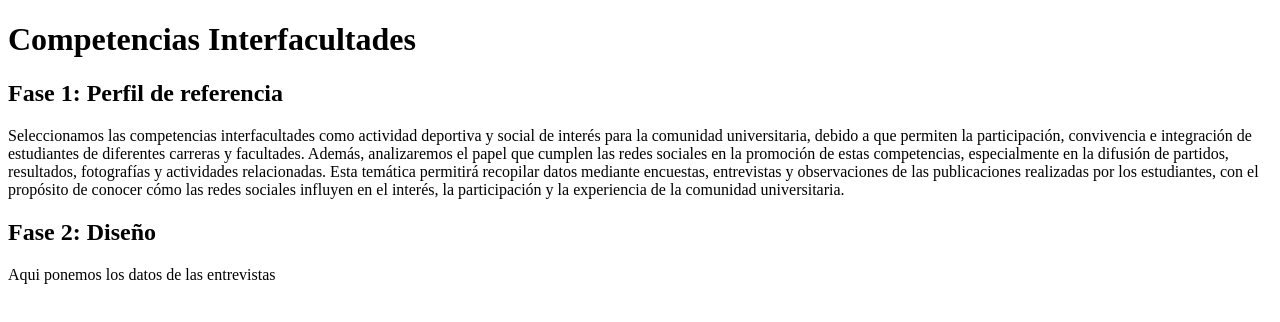
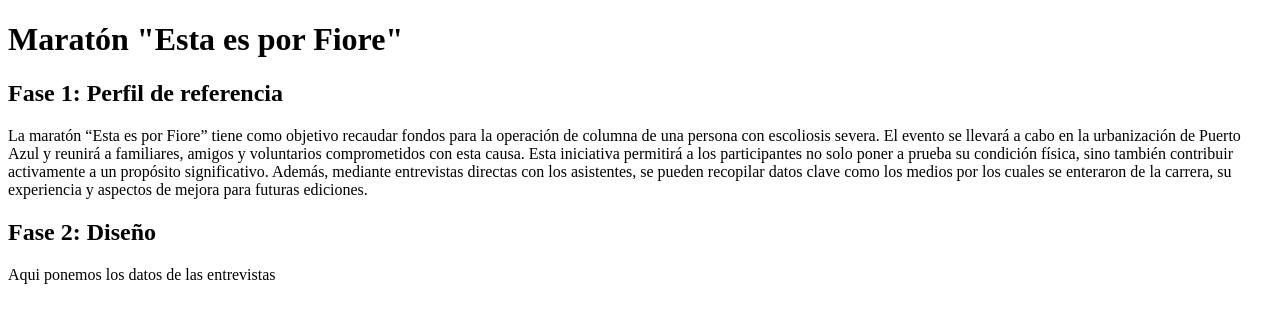
Before and after one commit to Arihuz124/proyecto2, a plain HTML site: page index.html in a window 1280 px wide. Drawn offline with Linux system fonts and the light colour scheme.

Commit message:
Update index.html

```diff
--- a/index.html
+++ b/index.html
@@ -3,25 +3,25 @@
 <head>
     <meta charset="UTF-8">
     <meta name="viewport" content="width=device-width, initial-scale=1.0">
-    <title>Competencias Interfacultades</title>
+    <title>Maratón "Esta es por Fiore"</title>
 </head>
 <body>
 
     <main>
-        <h1>Competencias Interfacultades</h1>
+        <h1>Maratón "Esta es por Fiore"</h1>
 
         <h2>Fase 1: Perfil de referencia</h2>
 
         <p>
-            Seleccionamos las competencias interfacultades como actividad deportiva y social
-            de interés para la comunidad universitaria, debido a que permiten la participación,
-            convivencia e integración de estudiantes de diferentes carreras y facultades.
-            Además, analizaremos el papel que cumplen las redes sociales en la promoción de
-            estas competencias, especialmente en la difusión de partidos, resultados,
-            fotografías y actividades relacionadas. Esta temática permitirá recopilar datos
-            mediante encuestas, entrevistas y observaciones de las publicaciones realizadas
-            por los estudiantes, con el propósito de conocer cómo las redes sociales influyen
-            en el interés, la participación y la experiencia de la comunidad universitaria.
+            La maratón “Esta es por Fiore” tiene como objetivo recaudar fondos para la
+            operación de columna de una persona con escoliosis severa. El evento se llevará
+            a cabo en la urbanización de Puerto Azul y reunirá a familiares, amigos y voluntarios
+            comprometidos con esta causa. Esta iniciativa permitirá a los participantes no solo
+            poner a prueba su condición física, sino también contribuir activamente a un propósito
+            significativo. Además, mediante entrevistas directas con los asistentes, se pueden
+            recopilar datos clave como los medios por los cuales se enteraron de la carrera, su
+            experiencia y aspectos de mejora para futuras ediciones.
+
         </p>
         <h2>Fase 2: Diseño</h2>
         <p>
```
